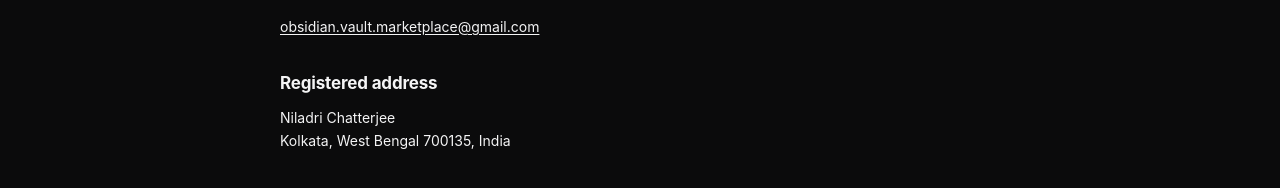
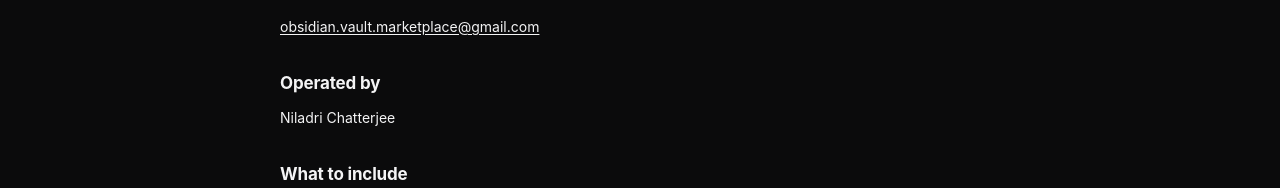
Before and after one commit to NiladriChatterje/obsidian-vault-marketplace, a Next.js app in the folder web/: page /contact in a window 1280 px wide. Shown: the part 303-491 px from the top of the page. Built offline with nearby package versions, Linux system fonts and the light colour scheme; no server answers.

Commit message:
Drop the address from the contact page
- the section now names who operates the site, nothing more
- heading renamed, since it no longer carries an address

```diff
--- a/web/src/app/contact/page.tsx
+++ b/web/src/app/contact/page.tsx
@@ -19,12 +19,8 @@
         <a href={`mailto:${BUSINESS.supportEmail}`}>{BUSINESS.supportEmail}</a>
       </p>
 
-      <h2>Registered address</h2>
-      <p>
-        {BUSINESS.legalName}
-        <br />
-        {BUSINESS.address}
-      </p>
+      <h2>Operated by</h2>
+      <p>{BUSINESS.legalName}</p>
 
       <h2>What to include</h2>
       <ul>
```
